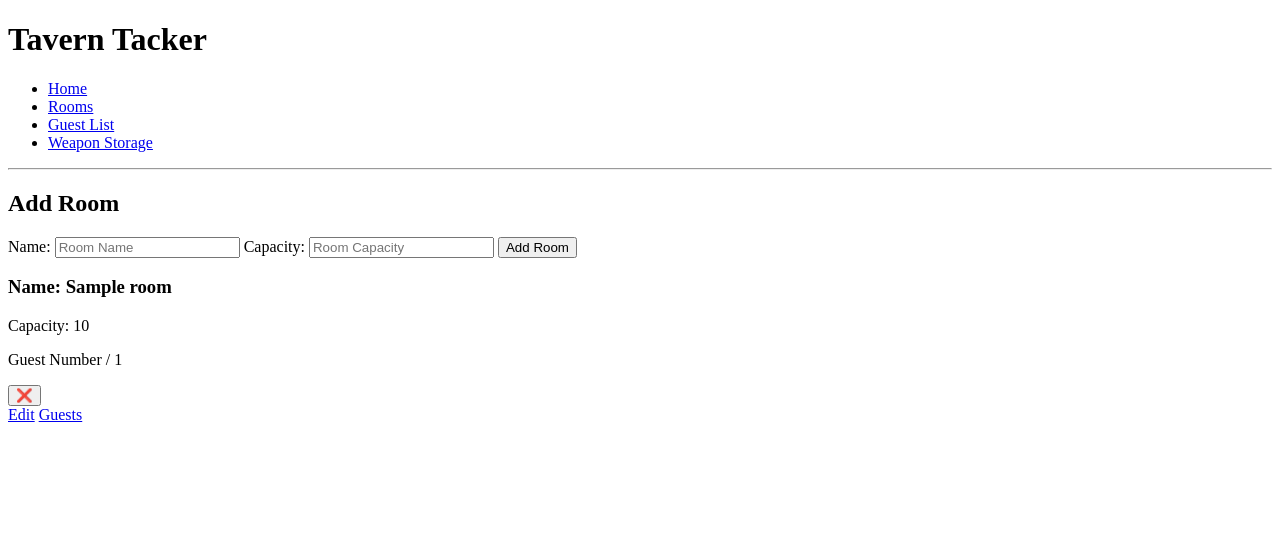
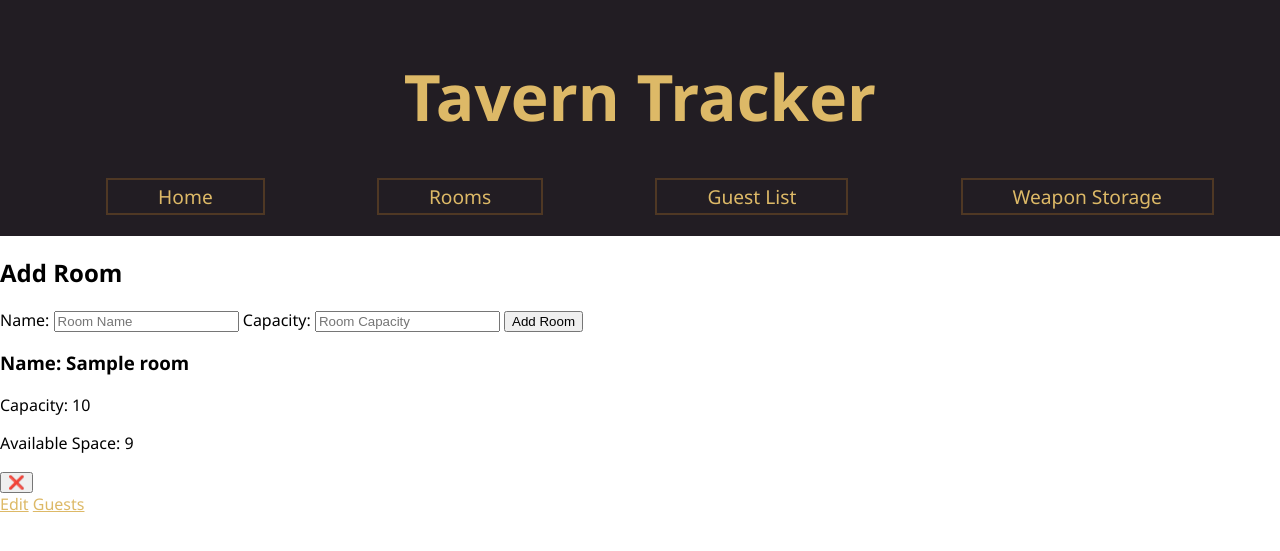
Before and after one commit to Osh2/TavernTrackr, a Flask app: page /rooms in a window 1280 px wide. Shown: the top 551 px of the page. Run offline with Flask 2, Linux system fonts and the light colour scheme; a database or web service that is not in the repository returns one stand-in record (values such as "Sample title"); some libraries are stand-ins or nearby versions.

Commit message:
styled homepage

```diff
--- a/static/style.css
+++ b/static/style.css
@@ -0,0 +1,64 @@
+body{
+    font-family: 'Segoe UI', Tahoma, Geneva, Verdana, sans-serif;
+    padding: 0;
+    margin: 0;
+}
+
+a:visited{ color: #DDB967;}
+a {color:  #DDB967;}
+a:hover {color: #D0E37F;}
+a:active {color:#FA8072;}
+
+#title{
+    font-size: 400%;
+}
+
+body > header{
+    background-color: #221D23;
+    color: #DDB967;
+    padding: 10px;
+    text-align: center;
+
+}
+
+body > header > nav > ul > li > a{
+    text-decoration: none;
+    font-size: 120%;
+    border: solid 2px #4F3824;
+    padding: 3px 50px;
+
+}
+
+body > header > nav > ul{
+    list-style-type: none;
+    display: flex;
+    justify-content: space-around;
+}
+
+#hprooms{
+    width: 300px;
+    height: auto;
+}
+
+#hpguests{
+    width: 300px;
+    height: auto;
+}
+
+#hpweapons{
+    width: 300px;
+    height: auto;
+
+}
+#hpimages{
+    background-color: #D1603D;
+    display: flex;
+    justify-content: space-around;
+    padding: 200px;
+    text-align: center;
+
+}
+
+body > section > a{
+    text-decoration: none;
+}
--- a/templates/base.html
+++ b/templates/base.html
@@ -4,10 +4,11 @@
     <meta charset="UTF-8">
     <meta name="viewport" content="width=device-width, initial-scale=1.0">
     <title> Tavern Tracker </title>
+    <link rel="stylesheet" href="{{ url_for('static', filename='style.css') }}">
 </head>
 <body>
     <header>
-        <h1> Tavern Tacker </h1>
+        <h1 id="title"> Tavern Tracker </h1>
         <nav>
             <ul class = "menu">
                 <li> <a href="/"> Home </a> </li>
@@ -17,7 +18,6 @@
             </ul>
         </nav>
     </header>
-    <hr>
     {% block content %}
     {% endblock %}
 </body>
--- a/templates/rooms/index.html
+++ b/templates/rooms/index.html
@@ -2,7 +2,7 @@
 {% block content %}
 
 
-<section>
+<section id="add_room" >
     <h2> Add Room </h2>
     <form action="/rooms" method = "POST">
         <div>
@@ -15,11 +15,11 @@
     </form>
 </section>
 
-<main id = 'room_list'></main>
+<main id = 'room_list'>
     {% for room in rooms %}
         <h3> Name: {{room.name}} </h3>
         <p> Capacity: {{room.capacity}} </p>
-        <p>Guest Number / {{room.num_guests}}</p>
+        <p>Available Space: {{room.capacity - room.num_guests}}</p>
         <form action="/rooms/{{room.id}}/delete" method="POST">
             <input type="submit" value = "❌">
         </form>
```
Also changed, not shown: templates/index.html (+11 -12 lines).
